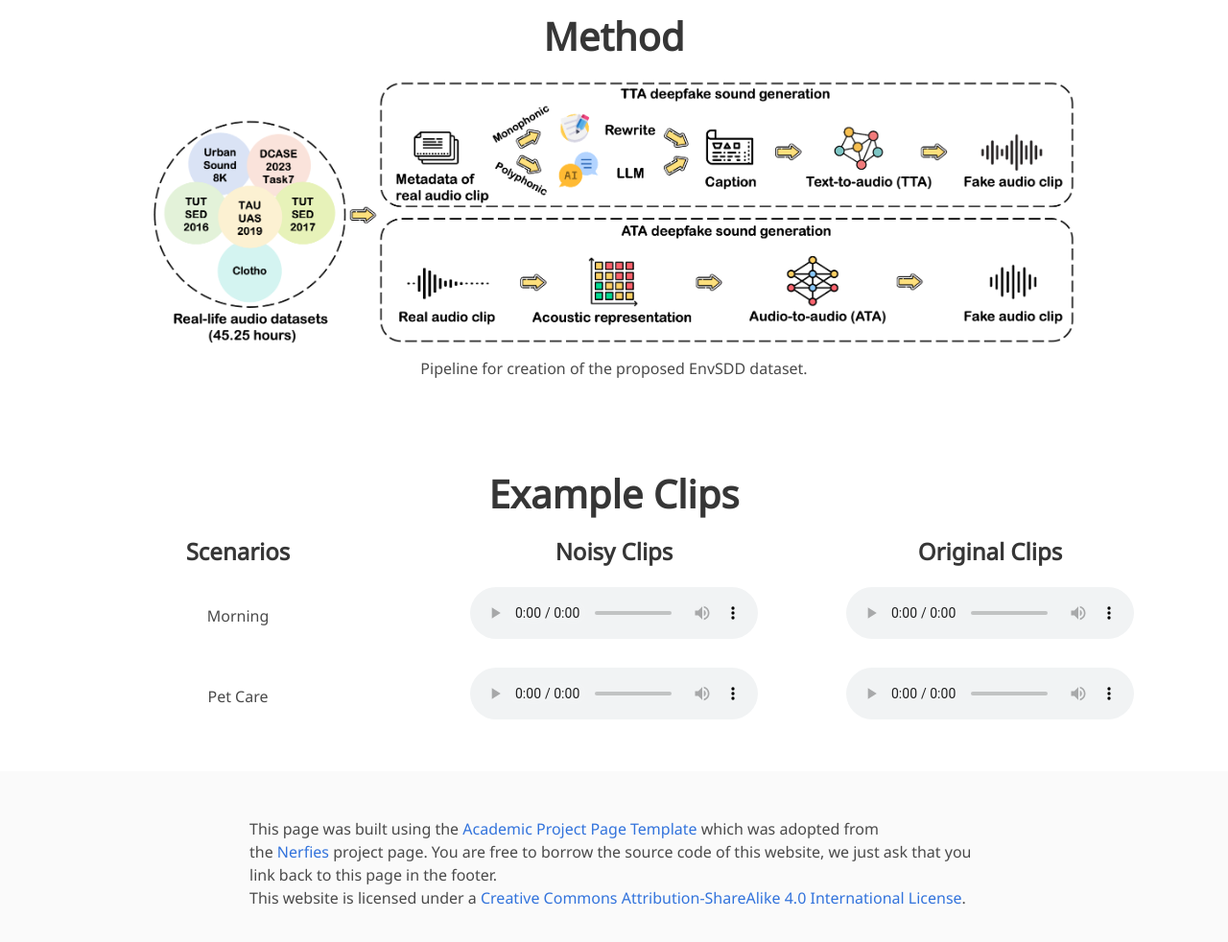
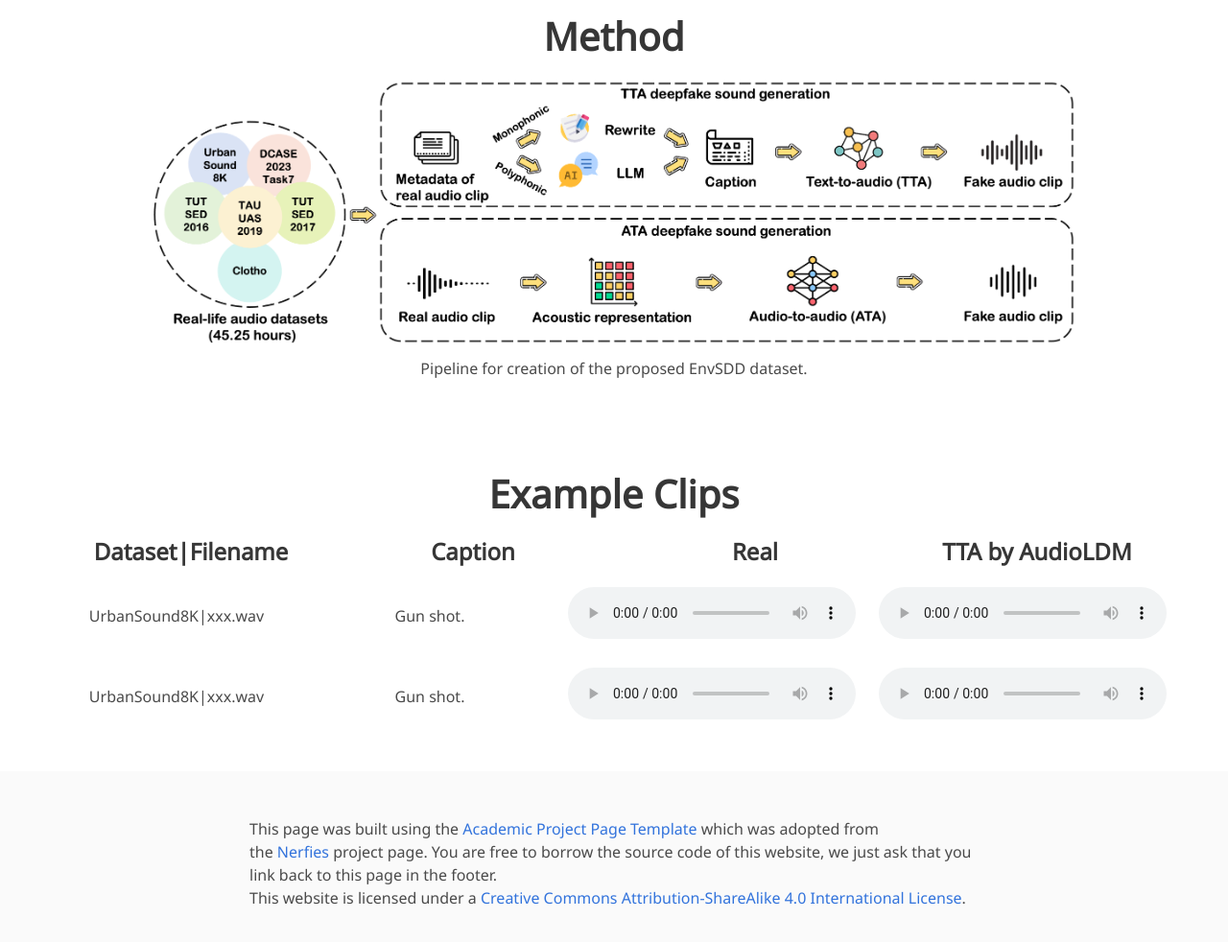
Before and after one commit to EnvSDD/EnvSDD.github.io, a plain HTML site: page index.html in a window 1280 px wide. Shown: the part 711-1693 px from the top of the page at 96% size. Drawn offline with nearby package versions, Linux system fonts and the light colour scheme; some icons are missing; a web font is replaced by a local one.

Commit message:
Update index.html

```diff
--- a/index.html
+++ b/index.html
@@ -175,13 +175,16 @@
 
     <div class="columns is-centered is-vcentered">
       <div class="column has-text-centered">
-        <h4  class="title is-4">Scenarios</h4>
+        <h4  class="title is-4">Dataset|Filename</h4>
       </div>
       <div class="column has-text-centered">
-        <h4  class="title is-4">Noisy Clips</h4>
+        <h4  class="title is-4">Caption</h4>
       </div>
       <div class="column has-text-centered">
-        <h4  class="title is-4">Original Clips</h4>
+        <h4  class="title is-4">Real</h4>
+      </div>
+      <div class="column has-text-centered">
+        <h4  class="title is-4">TTA by AudioLDM</h4>
       </div>
     </div>
     <!-- Individual rows for each scenario -->
@@ -189,7 +192,10 @@
     <!-- Row 1: Morning -->
     <div class="columns is-centered is-vcentered">
       <div class="column has-text-centered">
-        <p>Morning</p>
+        <p>UrbanSound8K|xxx.wav</p>
+      </div>
+      <div class="column has-text-centered">
+        <p>Gun shot.</p>
       </div>
       <div class="column has-text-centered">
         <audio controls>
@@ -208,7 +214,10 @@
     <!-- Row 2: Pet Care -->
     <div class="columns is-centered is-vcentered">
       <div class="column has-text-centered">
-        <p>Pet Care</p>
+        <p>UrbanSound8K|xxx.wav</p>
+      </div>
+      <div class="column has-text-centered">
+        <p>Gun shot.</p>
       </div>
       <div class="column has-text-centered">
         <audio controls>
```
